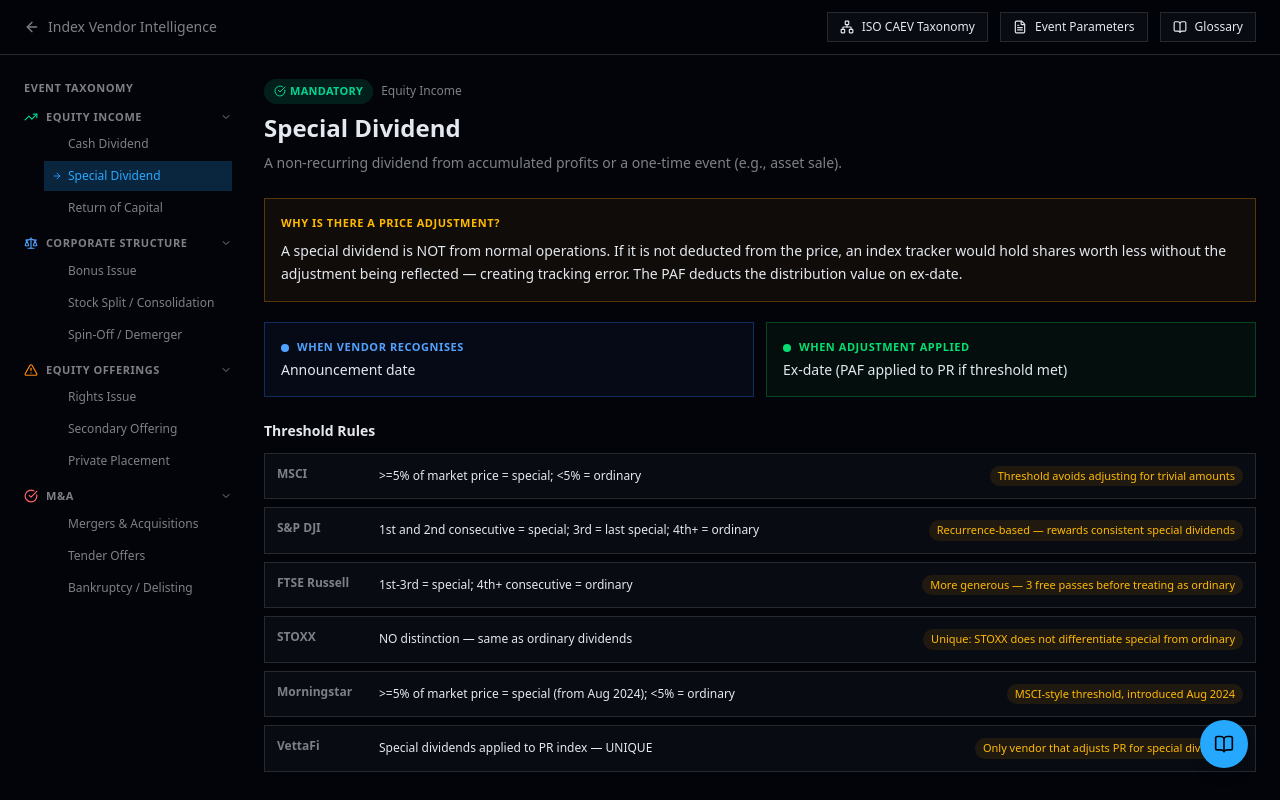
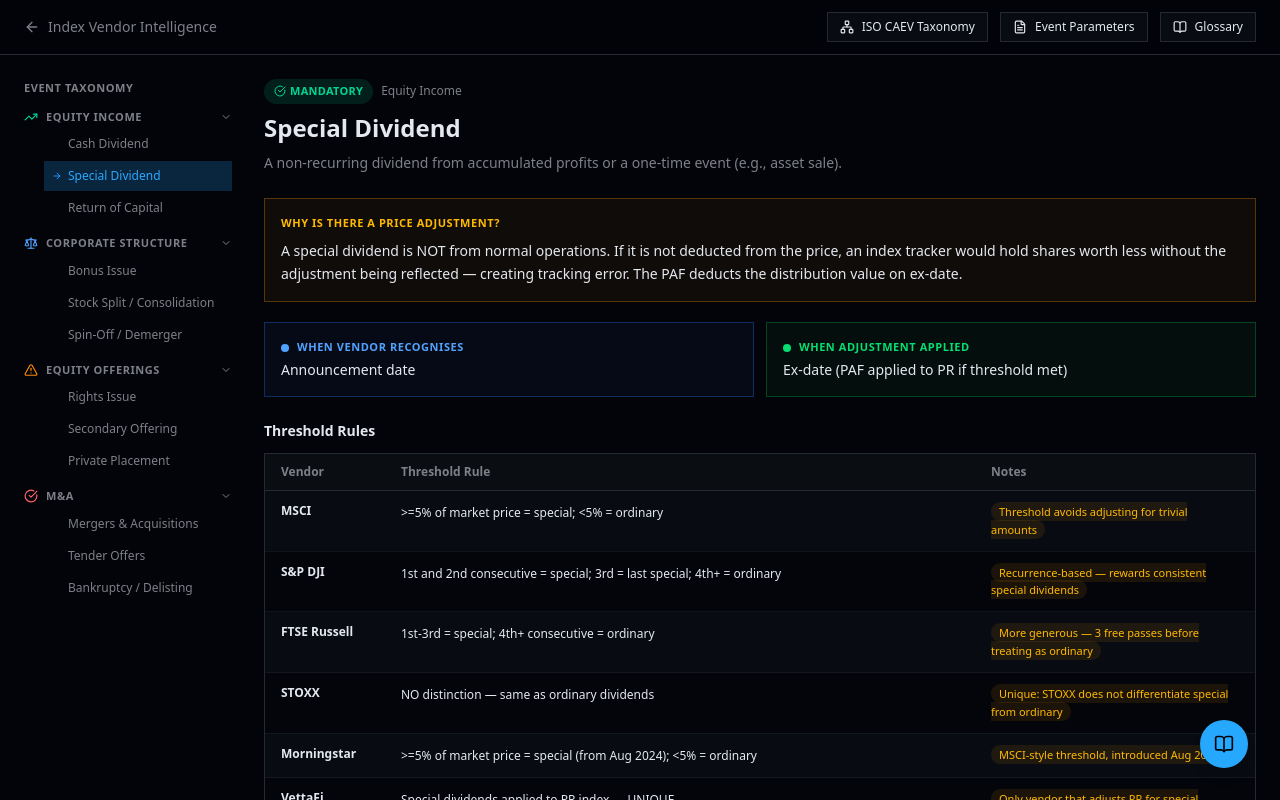
Before and after one commit to zeimhahnu/knowledge-hub, a Next.js app: page /knowledge-hub/vendors in a window 1280 px wide. Both pictures are taken after a click on the button "Special Dividend". Shown: the top 800 px of the page. Built offline with nearby package versions, Linux system fonts and the light colour scheme.

Commit message:
fix: threshold rules table — proper 3-column layout (Vendor | Threshold | Notes) instead of flex rows

```diff
--- a/src/app/vendors/page.tsx
+++ b/src/app/vendors/page.tsx
@@ -983,18 +983,31 @@ export default function VendorDashboard() {
             {active.thresholds.length > 0 && (
               <div className="mb-6">
                 <h3 className="mb-3 text-sm font-semibold">Threshold Rules</h3>
-                <div className="space-y-2">
-                  {active.thresholds.map((t) => (
-                    <div key={t.vendor} className="flex flex-col sm:flex-row sm:items-start gap-2 sm:gap-3 rounded-xl border border-border bg-card p-3">
-                      <span className="min-w-0 sm:min-w-[90px] text-xs font-semibold text-muted-foreground">{t.vendor}</span>
-                      <span className="flex-1 text-xs leading-relaxed">{t.value}</span>
-                      {t.note && (
-                        <span className="shrink-0 text-[11px] text-amber-400 bg-amber-500/10 px-2 py-0.5 rounded-full">
-                          {t.note}
-                        </span>
-                      )}
-                    </div>
-                  ))}
+                <div className="rounded-xl border border-border overflow-hidden">
+                  <table className="w-full text-xs">
+                    <thead>
+                      <tr className="border-b border-border bg-muted/50">
+                        <th className="px-4 py-2.5 text-left font-semibold text-muted-foreground w-[120px]">Vendor</th>
+                        <th className="px-4 py-2.5 text-left font-semibold text-muted-foreground">Threshold Rule</th>
+                        <th className="px-4 py-2.5 text-left font-semibold text-muted-foreground w-[280px]">Notes</th>
+                      </tr>
+                    </thead>
+                    <tbody>
+                      {active.thresholds.map((t, i) => (
+                        <tr key={t.vendor} className={`border-b border-border/40 ${i % 2 === 0 ? "bg-card" : "bg-muted/5"}`}>
+                          <td className="px-4 py-3 align-top font-semibold text-foreground">{t.vendor}</td>
+                          <td className="px-4 py-3 align-top leading-relaxed">{t.value}</td>
+                          <td className="px-4 py-3 align-top">
+                            {t.note && (
+                              <span className="text-[11px] text-amber-400 bg-amber-500/10 px-2 py-0.5 rounded-full leading-relaxed">
+                                {t.note}
+                              </span>
+                            )}
+                          </td>
+                        </tr>
+                      ))}
+                    </tbody>
+                  </table>
                 </div>
               </div>
             )}
```
